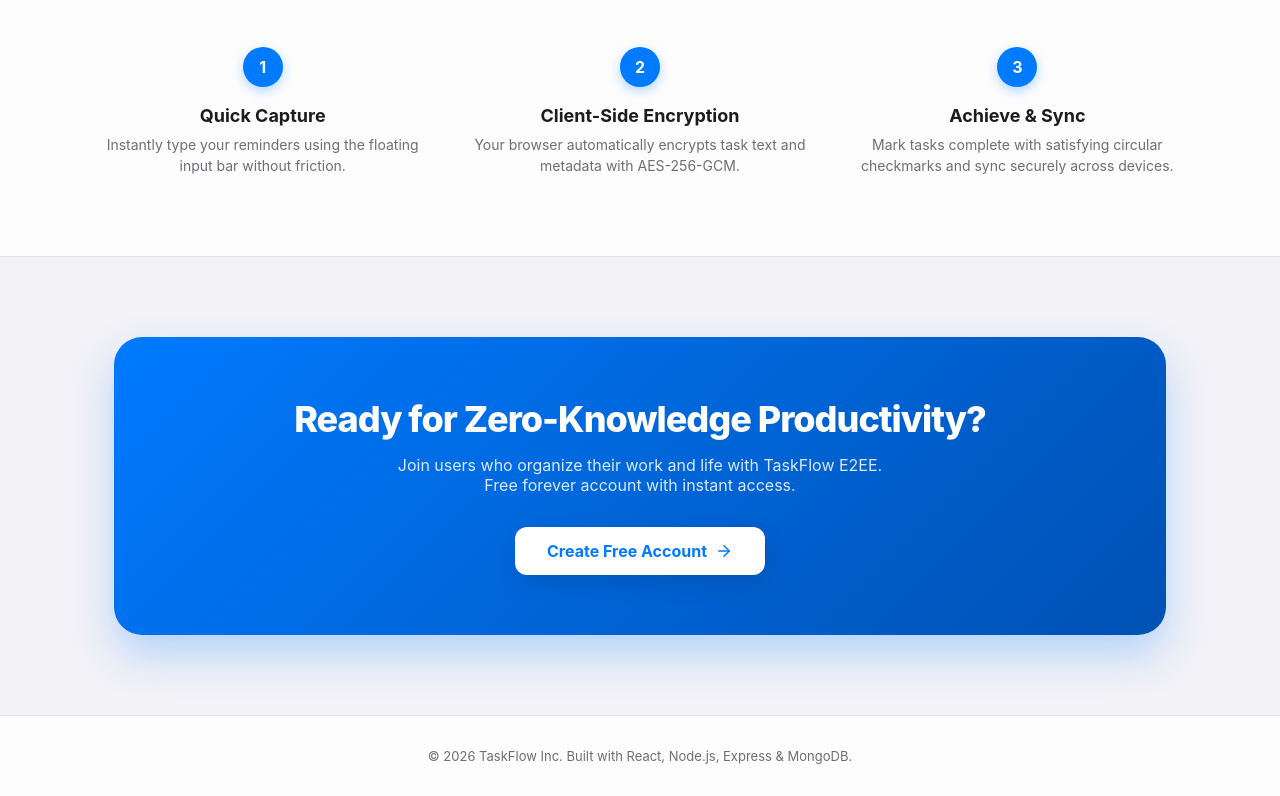
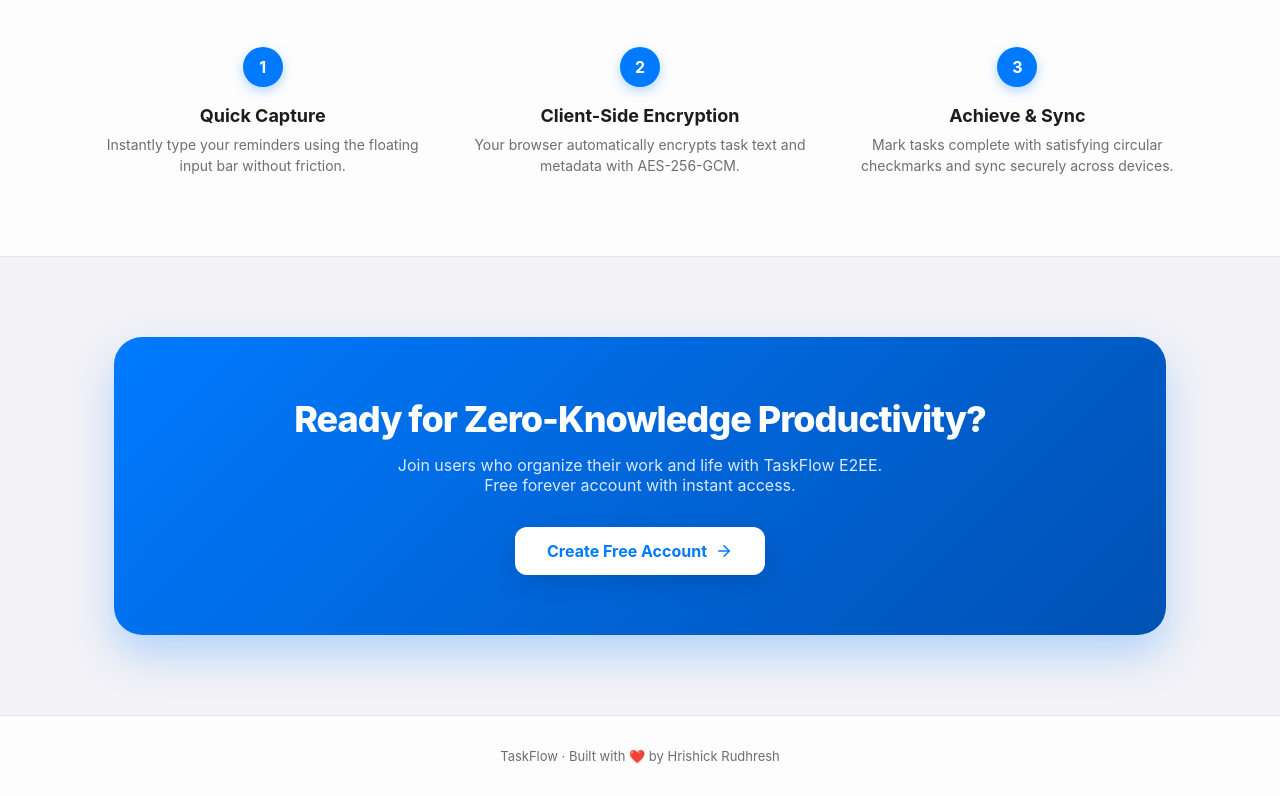
Before and after one commit to hrishick/todo-fullstack, a React (Vite) app in the folder frontend/: page / in a window 1280 px wide. Shown: the part 1842-2638 px from the top of the page. Built offline with nearby package versions, Linux system fonts and the light colour scheme; no server answers.

Commit message:
Minor enhancements

```diff
--- a/frontend/src/components/MainLayout.jsx
+++ b/frontend/src/components/MainLayout.jsx
@@ -309,7 +309,7 @@ function MainLayoutContent({ children }) {
 
       {/* Persistent Footer */}
       <footer className="home-footer">
-        <p>© {new Date().getFullYear()} TaskFlow Inc. Built with React, Node.js, Express & MongoDB.</p>
+        <p>TaskFlow · Built with ❤️ by Hrishick Rudhresh</p>
       </footer>
     </div>
   );
```
